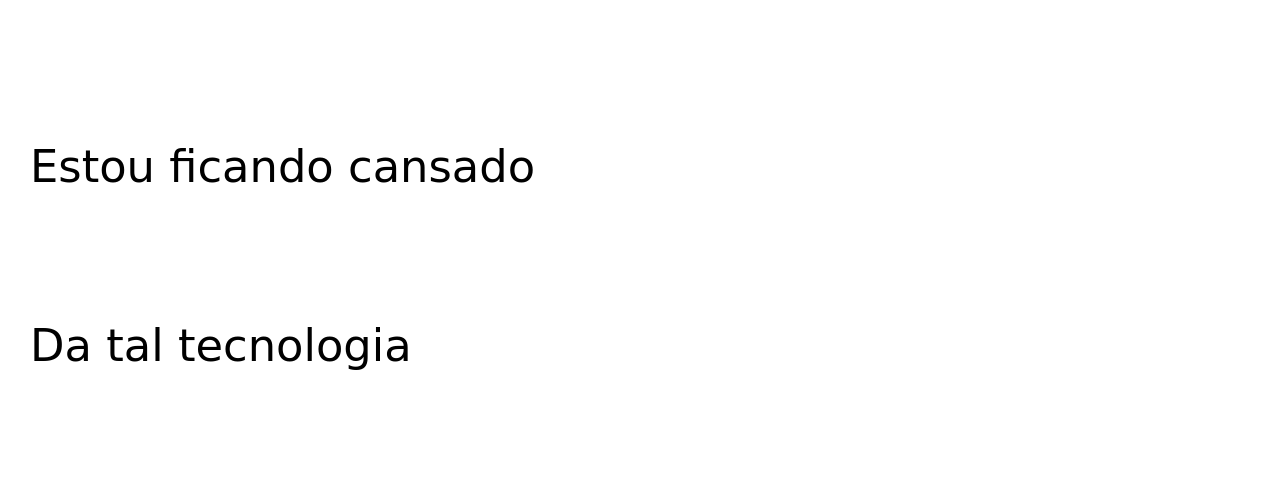
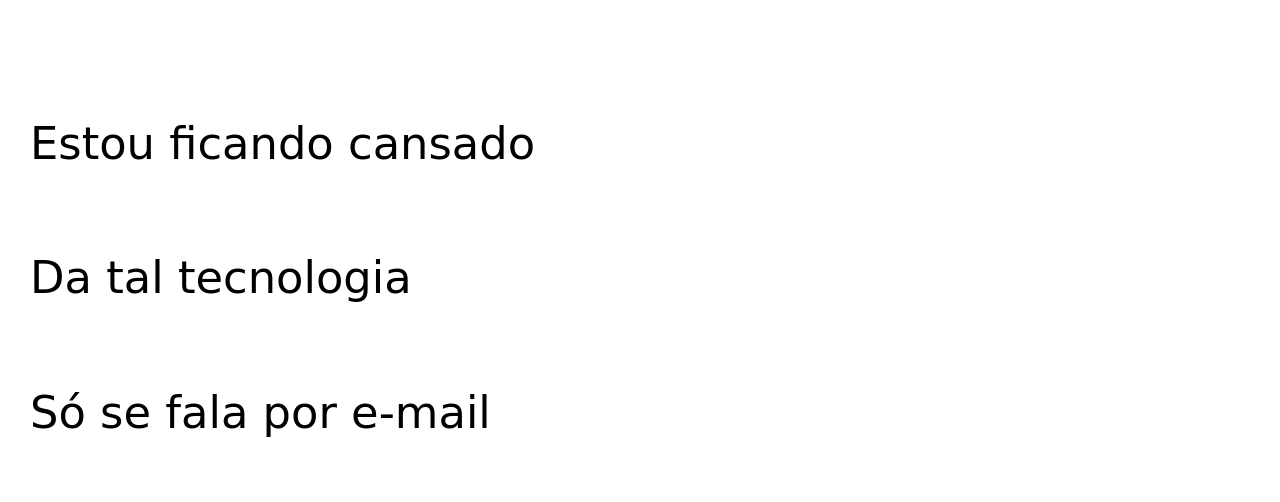
Before and after one commit to ygorjalves/html-css, a plain HTML site: page desafios/d012/index.html in a window 1280 px wide. Shown: the part 263-765 px from the top of the page. Drawn offline with Linux system fonts and the light colour scheme; a web font is replaced by a local one.

Commit message:
Atualizei o desafio 12

```diff
--- a/desafios/d012/style.css
+++ b/desafios/d012/style.css
@@ -50,7 +50,7 @@ header a:hover, footer a:hover {
 section {
     padding-top: 10dvh;
     padding-bottom: 10dvh;
-    line-height: 4em;
+    line-height: 3em;
     padding-left: 30px;
     font-family: var(--fonte3);
     font-size: 3.5dvw;
```
